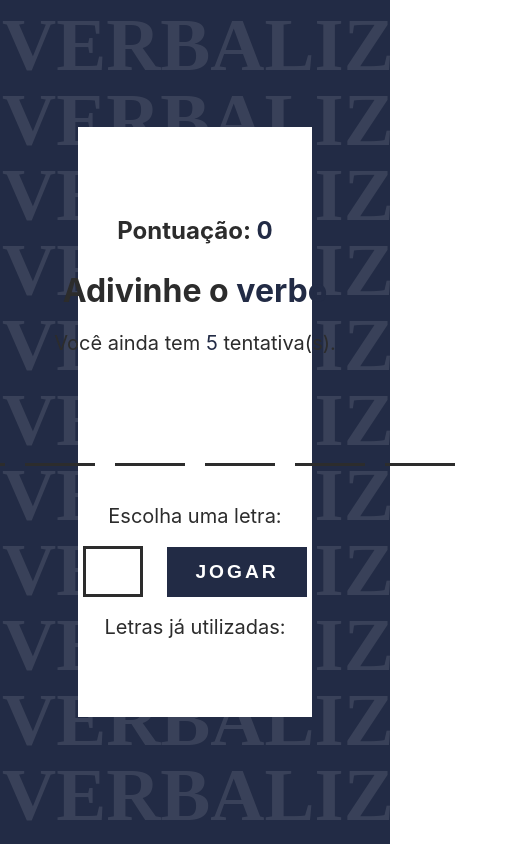
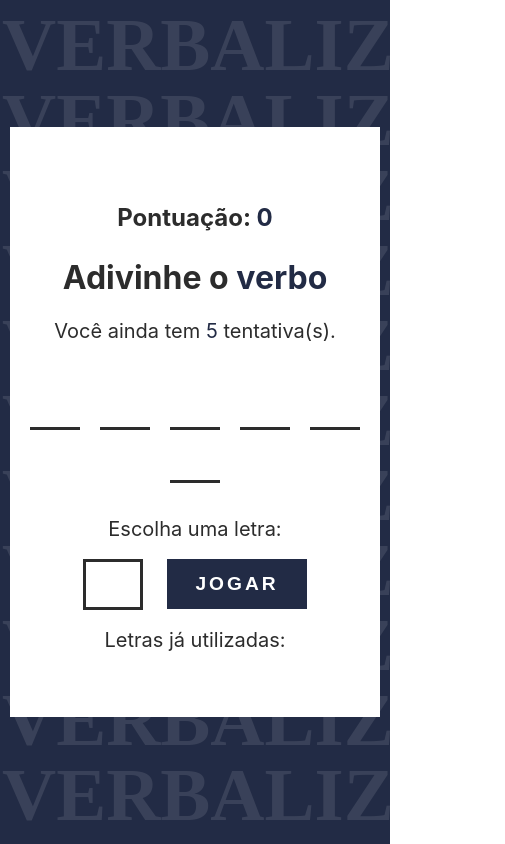
Before and after one commit to vitoria-almeida/verbalizando, a React (Vite) app in the folder react/: page / in a window 390 px wide. Both pictures are taken after a click on the link "JOGAR". Shown: the whole page, 505 px wide, since content can reach past the window. Built offline with nearby package versions, Linux system fonts and the light colour scheme.

Commit message:
Style: Adiciona estilos para deixar projeto responsivo.
Adiciona media queries para deixar o projeto responsivo para todas as telas, muda cores do projeto, finaliza projeto.

```diff
--- a/react/src/App.module.css
+++ b/react/src/App.module.css
@@ -13,4 +13,12 @@
     height: 70%;
     background-color: white;
     line-height: 1;
+    overflow-wrap: break-word;
+    word-wrap: break-word;
 }
+
+@media (max-width: 768px) {
+    .sectionApp{
+        width: 95%;
+    }
+}
--- a/react/src/components/GameContainer.jsx
+++ b/react/src/components/GameContainer.jsx
@@ -14,7 +14,7 @@
   }
 
   return (
-    <div className={styles.div}>
+    <div className={styles.divGame}>
       <h4>Pontuação: <span>{score}</span></h4>
       <h2>Adivinhe o <span>{pickedCategory}</span></h2>
       <p>Você ainda tem <span>{chances}</span> tentativa(s).</p>
--- a/react/src/components/GameoverContainer.jsx
+++ b/react/src/components/GameoverContainer.jsx
@@ -1,12 +1,14 @@
-import Button from './Button'
+import Title from './Title'
+import styles from './css/GameoverContainer.module.css'
 
 // eslint-disable-next-line react/prop-types
 const GameoverContainer = ({ retry, score }) => {
   return (
-    <div>
+    <div className={styles.divGameover}>
+      <Title/>
       <h2>Game Over! :(</h2>
       <h3>A sua pontuação foi: <span>{score}</span></h3>
-      <Button text='JOGAR NOVAMENTE' handleOnClick={retry}/>
+      <button className={styles.playButton} onClick={retry}>JOGAR NOVAMENTE</button>
     </div>
   )
 }
--- a/react/src/components/css/GameContainer.module.css
+++ b/react/src/components/css/GameContainer.module.css
@@ -1,5 +1,6 @@
-div {
+.divGame {
     text-align: center;
+    width: 100%;
 }
 
 h4 {
@@ -20,9 +21,9 @@
 }
 
 .wordContainer {
-    margin: 1.5em;
-    padding: 1em;
     display: flex;
+    padding: 1em 0;
+    justify-content: center;
 }
 
 .wordContainer .letter, .blankLine {
@@ -75,3 +76,23 @@
     padding: 0 5px;
     font-size: 1.5em;
 }
+
+@media (max-width: 768px) {
+    .wordContainer {
+        flex-direction: row;
+        flex-wrap: wrap;
+    }
+    .wordContainer .letter, .blankLine {
+        font-size: 2.5em;
+        height: 70px;
+        width: 70px;
+    }
+}
+
+@media (max-width: 480px) {
+    .wordContainer .letter, .blankLine {
+        font-size: 2em;
+        height: 50px;
+        width: 50px;
+    }
+}
--- a/react/src/components/css/GameoverContainer.module.css
+++ b/react/src/components/css/GameoverContainer.module.css
@@ -0,0 +1,17 @@
+.divGameover {
+    text-align: center;
+    line-height: 1.5;
+}
+
+.playButton {
+    font-size: 1.2rem;
+    font-weight: 800;
+    color: white;
+    letter-spacing: 3px;
+
+    background-color: var(--primaryColor);
+    cursor: pointer;
+    border: 2px solid var(--primaryColor);
+    width: 240px;
+    height: 80px;
+}
--- a/react/src/components/css/Title.module.css
+++ b/react/src/components/css/Title.module.css
@@ -36,6 +36,6 @@
 
 @media screen and (max-width: 768px) {
     h1 {
-
+        font-size: 10vw;
     }
 }
```
Also changed, not shown: react/public/logo.png, react/public/print.png (added).
